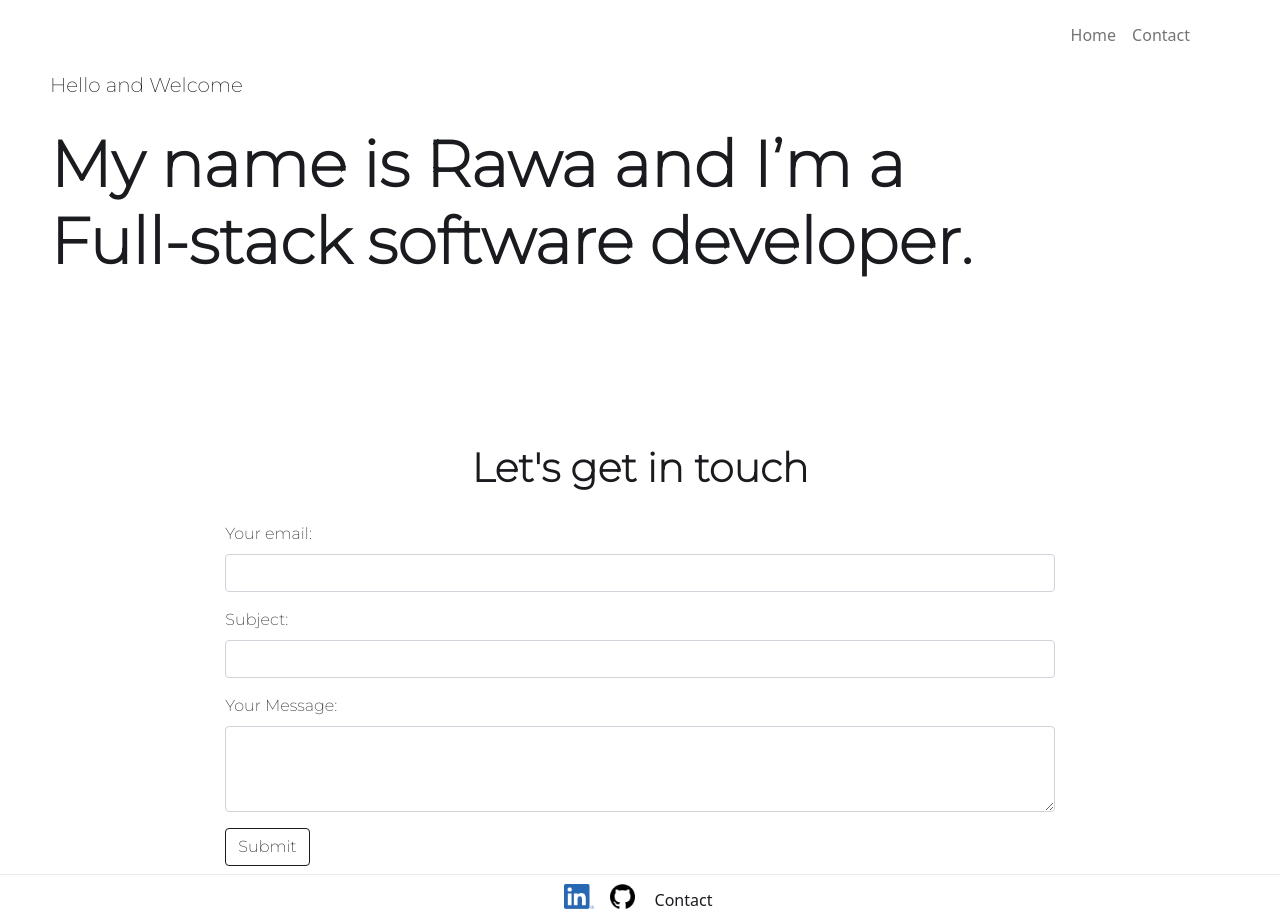
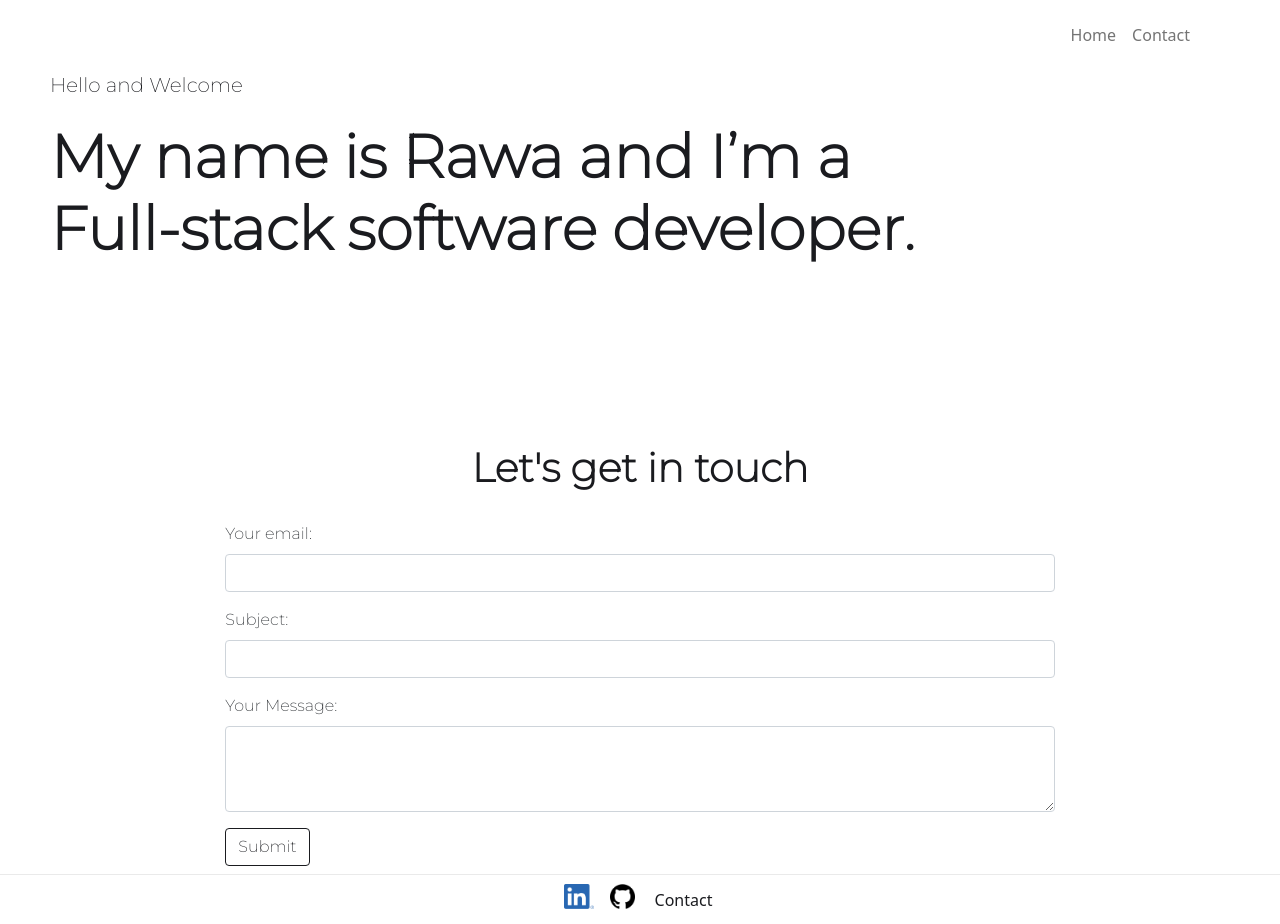
Before and after one commit to Rawa08/Portfolio, a Next.js app: page /contact in a window 1280 px wide. Built offline with nearby package versions, Linux system fonts and the light colour scheme.

Commit message:
style fix

```diff
--- a/styles/Home.module.css
+++ b/styles/Home.module.css
@@ -43,9 +43,9 @@ padding: 15px 0 !important;
 }
 
 .hero h1{
-  font-size: 64px;
-  margin: 10px 0;
-  font-weight: bold;
+  font-size: 60px;
+  margin: 5px 0;
+  font-weight: bolder;
 }
 
 
```
